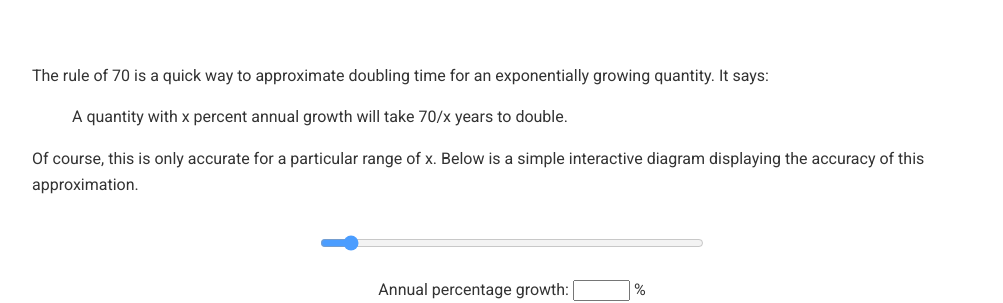
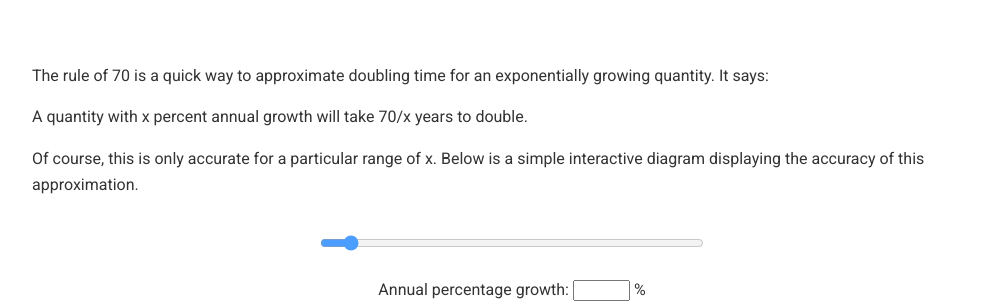
Before and after one commit to datainteractive/datainteractive.github.io, a Jekyll site: the page built from _posts/2019-06-30-the-rule-of-70.html, in a window 1280 px wide. Shown: the part 235-538 px from the top of the page, without its empty margins (128-1131 px from the left). Built offline with Jekyll 4.4.1, drawn with Linux system fonts in a browser that asks for light colours.

Commit message:
Update 2019-06-30-the-rule-of-70.html

```diff
--- a/_posts/2019-06-30-the-rule-of-70.html
+++ b/_posts/2019-06-30-the-rule-of-70.html
@@ -10,7 +10,7 @@ date: 2019-06-30
 <p>
 The rule of 70 is a quick way to approximate doubling time for an exponentially growing quantity. It says:
 
-  <blockquote>A quantity with x percent annual growth will take 70/x years to double.</blockquote>
+  <p class="indp">A quantity with x percent annual growth will take 70/x years to double.</p>
 
 Of course, this is only accurate for a particular range of x. Below is a simple interactive diagram displaying the accuracy of this approximation.
 </p>
```
